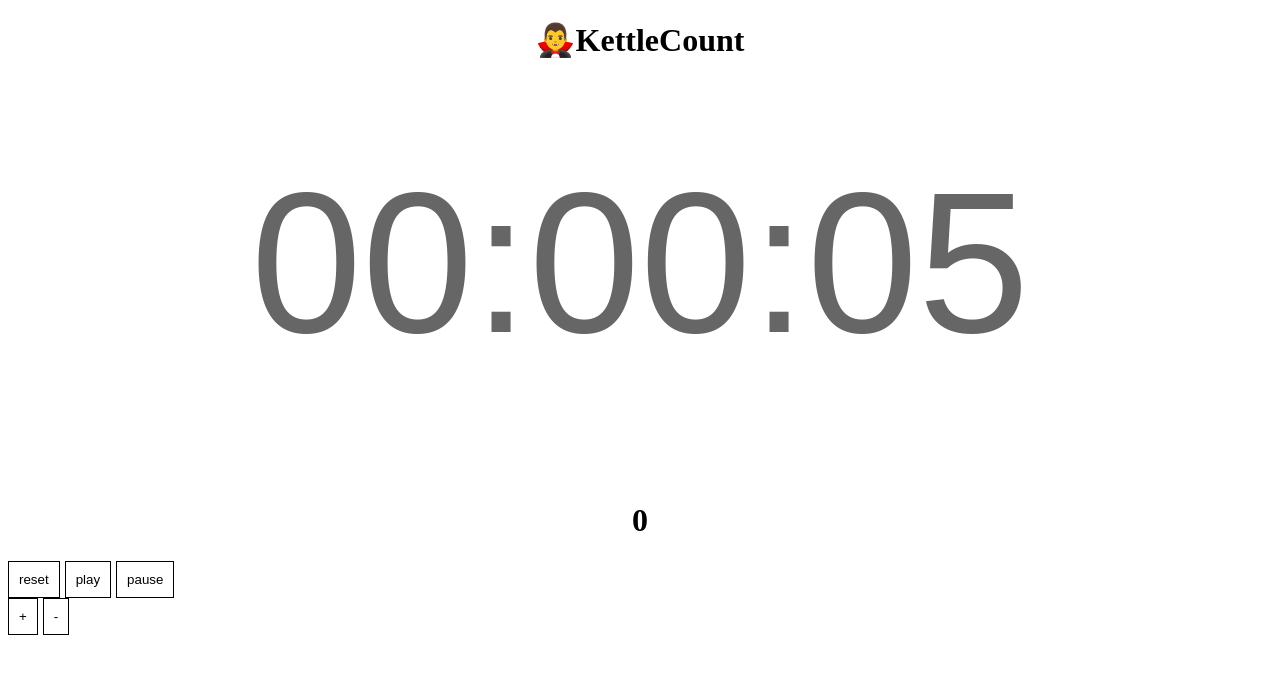
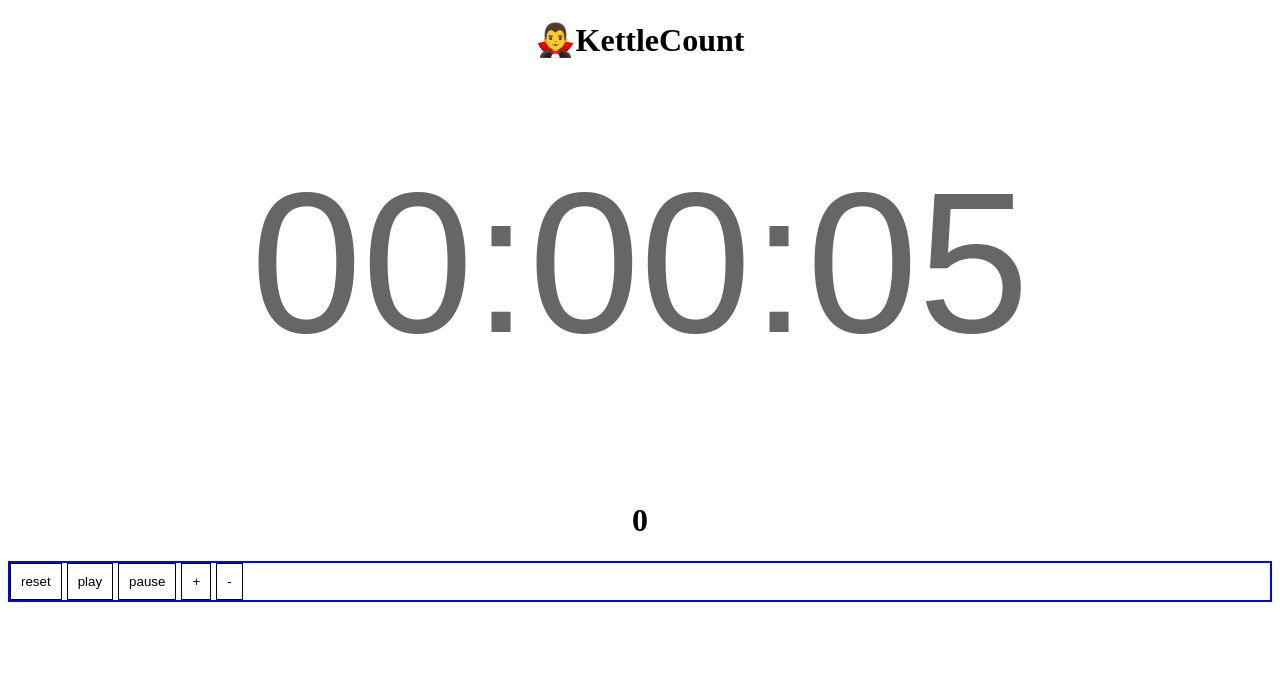
Before and after one commit to emilyedalton/kettlecountreact, a React (Create React App) app: page / in a window 1280 px wide. Shown: the top 674 px of the page. Built offline with nearby package versions, Linux system fonts and the light colour scheme; the HTML template or start-up script is replaced by a standard one; a web font is replaced by a local one.

Commit message:
control buttons float right

```diff
--- a/src/TimerButtons/index.js
+++ b/src/TimerButtons/index.js
@@ -2,7 +2,7 @@ import React, { Component } from 'react'
 import Container from 'react-bootstrap/Container'
 import Row from 'react-bootstrap/Row'
 import Col from 'react-bootstrap/Col'
-import {Button, ButtonGroup, ButtonToolbar, Navbar} from 'react-bootstrap'
+import {Button, ButtonGroup,Navbar} from 'react-bootstrap'
 
 
 
@@ -17,28 +17,25 @@ class TimerButtons extends Component {
         return(
 
 
-
-<Row>
+<div>
 <Col/>
-<Col xs={12} className="justify-content-between" >
-<Navbar>
-<Col md={8} >
-    <ButtonGroup  className="mr-2">
+<Col lg = "true" className="justify-content-between" style={{border: "2px solid blue"}} >
+{/* <Navbar> */}
+ {/* <Col md={8} >  */}
+    {/* <ButtonGroup style={{border: "solid 2px red"}}className="mr-1"> */}
                 <Button size ="lg" onClick={reset} style={buttonStyle} >reset</Button>
                 <Button size ="lg" onClick={play} style={buttonStyle} > play</Button>
                 <Button size ="lg" onClick={pause} style={buttonStyle}>pause</Button>
-                </ButtonGroup>
+
+                <Button size ="lg" style={buttonStyle} className="float-right" onClick={increaseCount}>+</Button>
+                <Button size ="lg"style ={buttonStyle}  className="float-right"onClick={decreaseCount}>-</Button>
+
+               <Col/>
+
+                {/* </ButtonGroup> */}
                 </Col>
-                <Col md={4} >
-                <ButtonGroup >
-                <Button size ="lg" style={buttonStyle} onClick={increaseCount}>+</Button>
-                <Button size ="lg"style ={buttonStyle} onClick={decreaseCount}>-</Button>
-                </ButtonGroup>
-                </Col>
-                </Navbar>
-                </Col>
-                <Col/>
-</Row>
+                </div>
+
         )
     }
 }
```
